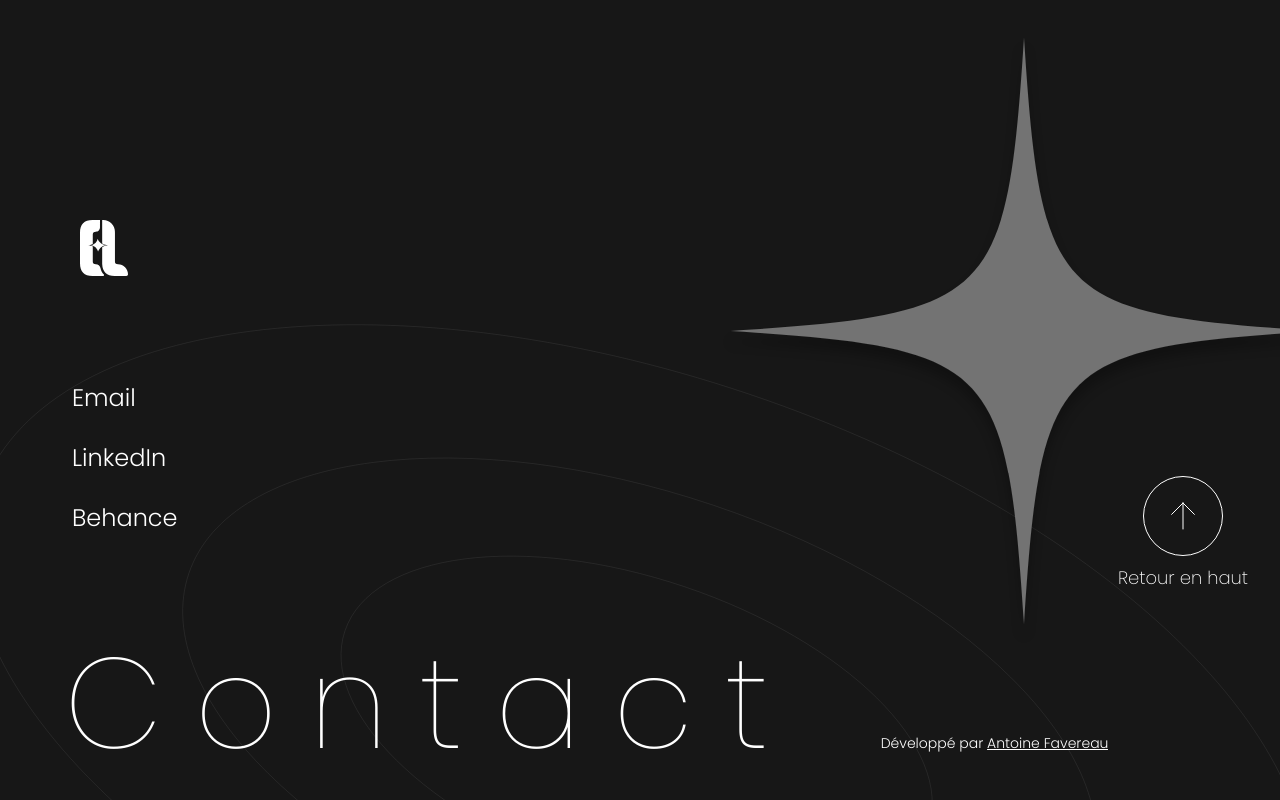
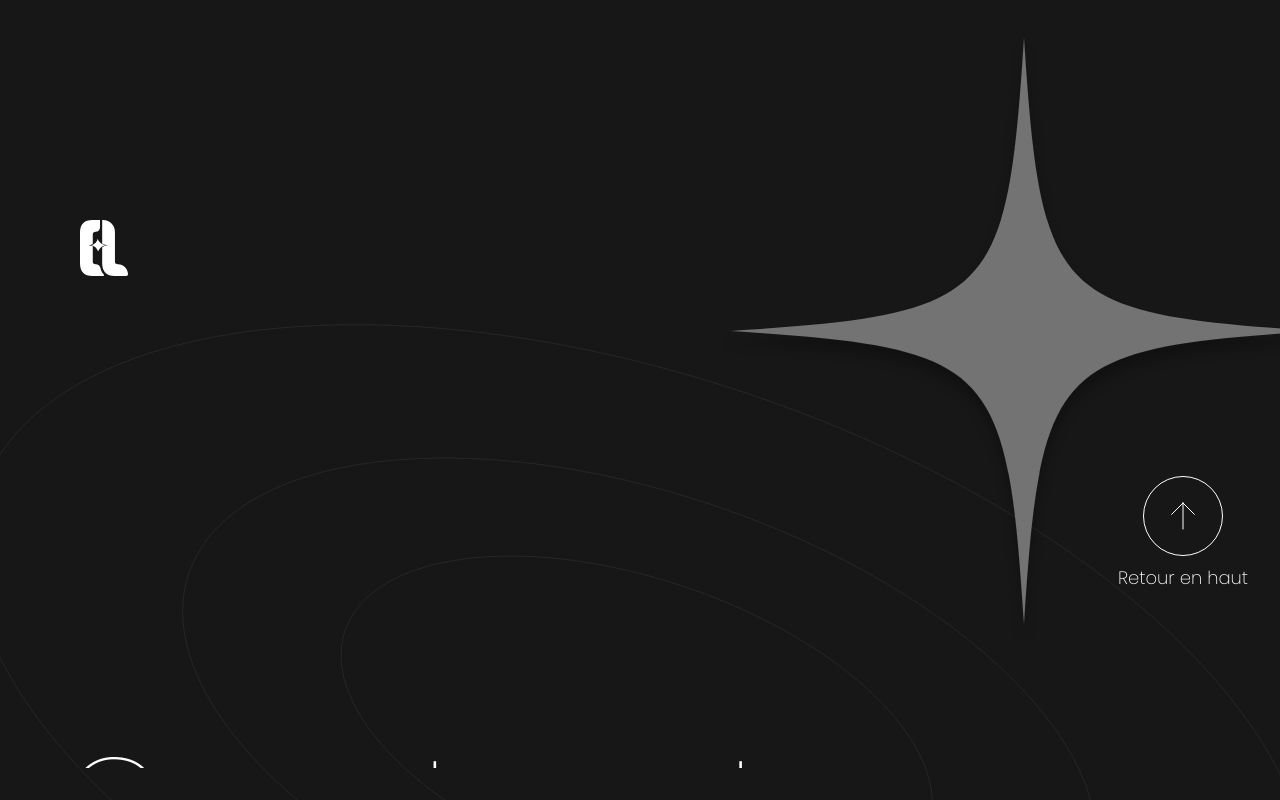
Before and after one commit to antoinefavereau/lochus-cecile, a Next.js app in the folder frontend/: page / in a window 1280 px wide. Shown: the part 5503-6303 px from the top of the page. Built offline with nearby package versions, Linux system fonts and the light colour scheme; a web font is replaced by a local one.

Commit message:
feat: implement GSAP scroll animations in Footer and SliceInText components for enhanced user experience

```diff
--- a/frontend/components/layout/footer.tsx
+++ b/frontend/components/layout/footer.tsx
@@ -1,8 +1,14 @@
 "use client";
 
+import { RefObject, useRef } from "react";
+import gsap from "gsap";
+import { useGSAP } from "@gsap/react";
+import { ScrollTrigger } from "gsap/ScrollTrigger";
 import Image from "next/image";
 import Link from "next/link";
 import SliceInText from "../ui/sliceInText";
+
+gsap.registerPlugin(ScrollTrigger);
 
 interface Social {
   name: string;
@@ -10,6 +16,10 @@ interface Social {
 }
 
 export default function Footer() {
+  const triggerRef = useRef<HTMLDivElement | null>(null);
+  const timeline = useRef<gsap.core.Timeline | null>(null);
+  const isFirst = useRef(true);
+
   const socials: Social[] = [
     {
       name: "Email",
@@ -24,6 +34,33 @@ export default function Footer() {
       url: "https://www.behance.net/ccilelochus/moodboards",
     },
   ];
+
+  useGSAP(() => {
+    if (!triggerRef.current) return;
+
+    timeline.current = gsap.timeline({
+      defaults: { duration: 1, ease: "power2.out" },
+      scrollTrigger: {
+        trigger: triggerRef.current,
+        start: "top 80%",
+        toggleActions: "play none none reset",
+      },
+    });
+  });
+
+  const addElementToTimeline = (boxRef: RefObject<HTMLDivElement | null>) => {
+    if (!boxRef.current || !timeline.current) return;
+
+    timeline.current.from(
+      boxRef.current,
+      {
+        y: 100,
+      },
+      isFirst.current ? undefined : "-=0.7"
+    );
+    isFirst.current = false;
+  };
+
   return (
     <footer
       id="contact"
@@ -43,7 +80,10 @@ export default function Footer() {
         width={600}
         height={600}
       />
-      <div className="relative flex flex-col items-start gap-24">
+      <div
+        ref={triggerRef}
+        className="relative flex flex-col items-start gap-24"
+      >
         <Image
           className="w-10 sm:w-12 h-auto md:mx-4"
           src="/logoPortfolio_1.svg"
@@ -60,7 +100,7 @@ export default function Footer() {
               target="_blank"
             >
               <span className="relative block leading-normal overflow-hidden">
-                <SliceInText>
+                <SliceInText addRef={(ref) => addElementToTimeline(ref)}>
                   <span className="block group-hover:-translate-y-full translate-y-0 transition-transform duration-500 ease-in-out">
                     {social.name}
                   </span>
@@ -73,12 +113,12 @@ export default function Footer() {
           ))}
         </div>
         <div className="flex items-baseline gap-4 xs:gap-8 md:gap-16 lg:gap-20">
-          <SliceInText>
+          <SliceInText addRef={(ref) => addElementToTimeline(ref)}>
             <h2 className="text-4xl xs:text-6xl md:text-7xl lg:text-8xl xl:text-9xl font-thin tracking-[0.2rem] xs:tracking-[0.25em]">
               Contact
             </h2>
           </SliceInText>
-          <SliceInText>
+          <SliceInText addRef={(ref) => addElementToTimeline(ref)}>
             <p className="text-xs xs:text-sm font-light">
               Développé par{" "}
               <a
--- a/frontend/components/layout/home/about.tsx
+++ b/frontend/components/layout/home/about.tsx
@@ -30,8 +30,7 @@ export default function About() {
       scrollTrigger: {
         trigger: containerRef.current,
         start: "top 80%",
-        end: "bottom top",
-        toggleActions: "restart reset restart reset",
+        toggleActions: "play none none reset",
       },
     });
 
--- a/frontend/components/ui/sliceInText.tsx
+++ b/frontend/components/ui/sliceInText.tsx
@@ -1,31 +1,42 @@
+import { useEffect, useRef, RefObject } from "react";
 import gsap from "gsap";
-import { useGSAP } from "@gsap/react";
 import { ScrollTrigger } from "gsap/ScrollTrigger";
-import { useRef } from "react";
+
+gsap.registerPlugin(ScrollTrigger);
+
+interface SliceInTextProps {
+  addRef?: (ref: RefObject<HTMLDivElement | null>) => void;
+  triggerRef?: React.RefObject<HTMLDivElement>;
+  children: React.ReactNode;
+}
 
 export default function SliceInText({
+  addRef,
+  triggerRef,
   children,
   ...props
-}: React.HTMLAttributes<HTMLSpanElement> & { children: React.ReactNode }) {
-  const boxRef = useRef(null);
+}: React.HTMLAttributes<HTMLSpanElement> & SliceInTextProps) {
+  const boxRef = useRef<HTMLDivElement>(null);
 
-  useGSAP(() => {
-    gsap.registerPlugin(ScrollTrigger);
-
+  useEffect(() => {
     if (!boxRef.current) return;
 
-    const box = boxRef.current;
+    if (addRef) {
+      addRef(boxRef);
+    } else {
+      gsap.from(boxRef.current, {
+        y: 100,
+        duration: 1,
+        ease: "power2.out",
+        scrollTrigger: {
+          trigger: triggerRef?.current || boxRef.current,
+          start: "top 80%",
+          toggleActions: "play none none reset",
+        },
+      });
+    }
+  }, [addRef, triggerRef]);
 
-    gsap.from(box, {
-      y: 100,
-      duration: 1,
-      ease: "power2.out",
-      scrollTrigger: {
-        trigger: boxRef.current,
-        toggleActions: "restart none restart none",
-      },
-    });
-  });
   return (
     <span className="relative overflow-hidden">
       <div ref={boxRef} {...props}>
```
